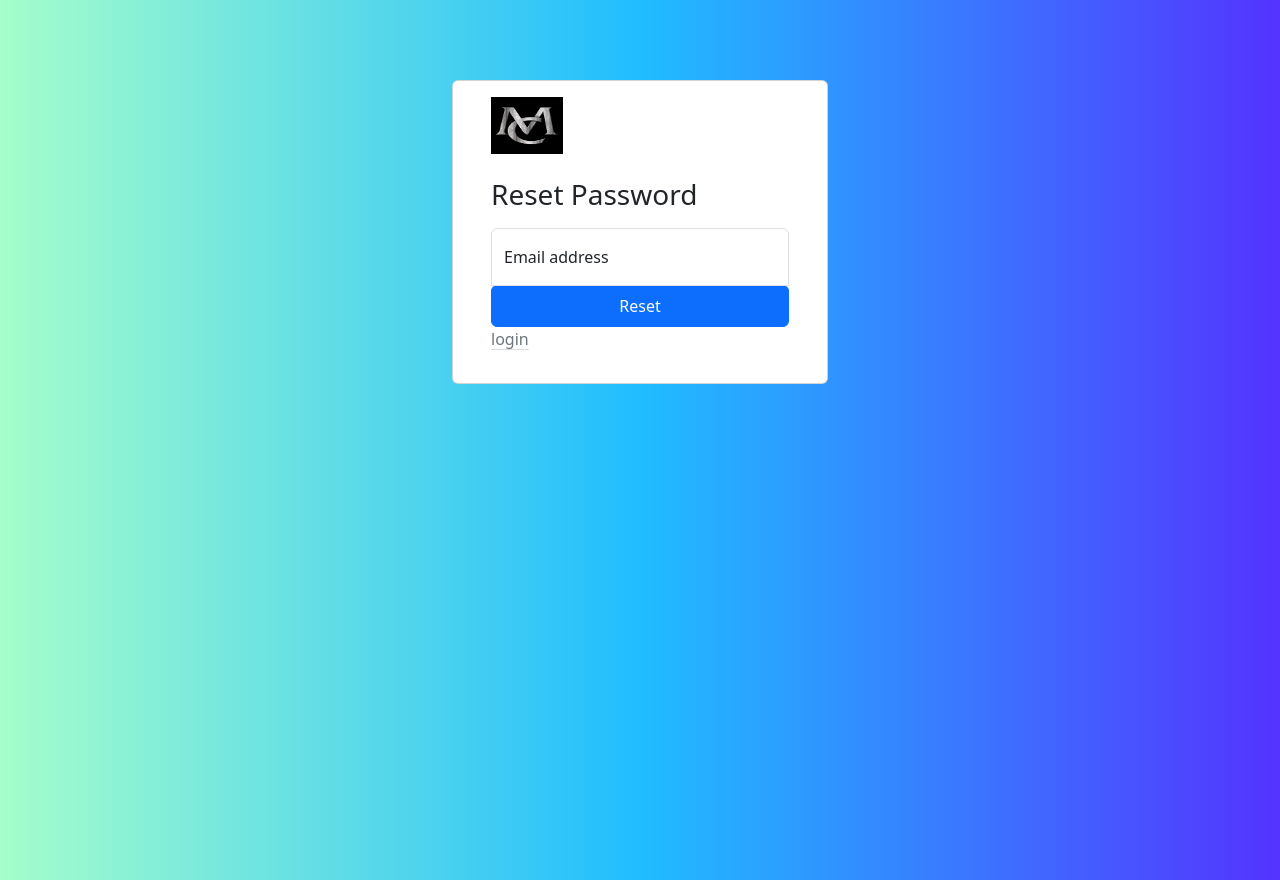
After one commit to kmark-n/mark_careers_website_v4, a Flask app: page /pwd_reset_req in a window 1280 px wide. The commit adds this page. Run offline with Flask 3, Linux system fonts and the light colour scheme.

Commit message:
update on user authentication and authorization

```diff
--- a/app.py
+++ b/app.py
@@ -1,10 +1,15 @@
 from flask import Flask, render_template, jsonify, request, redirect, session, url_for, flash
-from database import db_login_validation, load_jobs_from_db, load_job_from_db, add_application_to_db, add_user_details_to_db, db_login_validation, status_validation, status_results
+from database import load_jobs_from_db, load_job_from_db, add_application_to_db, status_validation, status_results
 import os
 import pymysql
-from models import db, Users, Jobs, Applications
+from models import db, Users, Jobs, Applications, bcrypt
 from admin_setup import admin
-from sqlalchemy.exc import IntegrityError
+from middleware import auth, guest
+from itsdangerous.serializer import Serializer
+from flask_mail import Message, Mail
+from flask_login import LoginManager, login_user
+
+login_manager=LoginManager()
 
 def create_app():
   app = Flask(__name__)
@@ -18,19 +23,31 @@ def create_app():
     }
   }
 
+  app.config['MAIL_SERVER'] = 'smtp.gmail.com'
+  app.config['MAIL_PORT'] = 465
+  app.config['MAIL_USE_SSL'] = True
+  app.config['MAIL_USERNAME'] = 'markcareerswebsite@gmail.com'
+  app.config['MAIL_PASSWORD'] = 'beoc lmja mqpf qezv'
+
+
+  mail=Mail(app)
+
   db.init_app(app)
 
   with app.app_context():
     db.create_all()
 
   admin.init_app(app)
+  login_manager.init_app(app)
 
 
   @app.route('/')
+  @guest
   def login():
     return render_template('login.html')
 
   @app.route('/register_form')
+  @guest
   def register_form():
     return render_template('register_form.html')
 
@@ -54,23 +71,89 @@ def create_app():
 
   @app.route("/login_validation", methods=['POST'])
   def login_validation():
-    name=request.form.get('name')
-    email=request.form.get('email')
-    password=request.form.get('password')
-    row = db_login_validation(name, email, password)
-    if row is not None:
-      session['user_id']=row['user_id']
-      return redirect('home')
-    else:
-      error_message="wrong user name, password or email"
-      return render_template('login.html', error=error_message)
+    if request.method == 'POST':
+      name=request.form['name']
+      email=request.form['email']
+      password=request.form['password']
+      user=Users.query.filter_by(name=name, email=email).first()
+      if user and user.check_password(password):
+        login_user(user)
+        session['user_id']=user.user_id
+        return redirect('/home')
+      else:
+        error_message="Invalid user"
+        return render_template('login.html', error=error_message)
+  @login_manager.user_loader
+  def load_user(user_id):
+    return Users.query.get(int(user_id))
 
 
 
+  @app.route('/pwd_reset_req', methods=['GET', 'POST'])
+  def pwd_reset_request():
+    if request.method == 'POST':
+      email=request.form['email']
+      user=Users.query.filter_by(email=email).first()
+      if user:
+        send_mail(user)
+        flash('Your password reset request has been received. Check your mail.', 'success')
+      else:
+        flash('Unrecognized email.', 'error')
+    return render_template('pwd_reset_request.html')
+
+  def send_mail(user):
+    token=gen_token(user.user_id, user.email)
+    msg=Message('Password reset request', recipients=[user.email], sender='noreply@kmark.com')
+    msg.body=f"If you sent a password reset request, please follow the link:{url_for('pwd_reset', token=token,  _external=True)} If you didn\'t send a password reset request please ignore this message."
+    mail.send(msg)
+
+
+  def gen_token(user_id, email):
+    serial=Serializer(app.config['SECRET_KEY'])
+    return serial.dumps({'user_id':user_id, 'email':email})
+
+  @staticmethod
+  def verify_token(token):
+    serial=Serializer(app.config['SECRET_KEY'])
+    try:
+      data=serial.loads(token)
+      user_id=data['user_id']
+      email=data['email']
+    except:
+      return None
+    return Users.query.filter_by(user_id=user_id, email=email).first()
+
+  @app.route('/reset_password/<token>', methods=['POST', 'GET'])
+  def pwd_reset(token):
+    user=verify_token(token)
+    if user is None:
+      flash('The token is invalid')
+      return redirect(url_for('pwd_reset_request'))
+    if user:
+        if request.method == 'POST':
+          new_password=request.form['new_password']
+          confirm_password=request.form['confirm_password']
+          if new_password != confirm_password:
+            flash('The passwords do not match. Please try again', 'error')
+          else:
+            hashed_password=bcrypt.hashpw(new_password.encode('utf-8'), bcrypt.gensalt()).decode('utf-8')
+            user.password=hashed_password
+            db.session.commit()
+            flash('Password changed successfully.', 'success')
+    return render_template('change_password.html', token=token)
+
+  @app.route('/logout')
+  @auth
+  def logout():
+    session.pop('user_id', None)
+    return redirect('/')
+
   @app.route("/home")
+  @auth
   def mark_careers():
-    jobs_list = load_jobs_from_db()
-    return render_template('home.html', jobs = jobs_list)
+      user=Users.query.get(session['user_id'])
+      jobs_list = load_jobs_from_db()
+      return render_template('home.html', jobs = jobs_list, user=user)
 
   @app.route("/api/jobs")
   def list_jobs():
--- a/static/css/style.css
+++ b/static/css/style.css
@@ -12,3 +12,29 @@
   text-align:center;
   color:red;
 }
+
+html,
+body {
+  height: 100%;
+}
+
+.form-signin {
+  max-width: 330px;
+  padding: 1rem;
+}
+
+.form-signin .form-floating:focus-within {
+  z-index: 2;
+}
+
+.form-signin input[type="email"] {
+  margin-bottom: -1px;
+  border-bottom-right-radius: 0;
+  border-bottom-left-radius: 0;
+}
+
+.form-signin input[type="password"] {
+  margin-bottom: 10px;
+  border-top-left-radius: 0;
+  border-top-right-radius: 0;
+}
--- a/templates/login_contents.html
+++ b/templates/login_contents.html
@@ -37,6 +37,7 @@
               <p class="center-align-red">{{error}}</p>
               {% endif %}
               <p class="mt-3 mb-2 text-body-secondary">Don't have an account yet?<a href="/register_form">Create one</a></p>
+              <p><a class="link-opacity-75" href="/pwd_reset_req">Forgot password?</a></p>
               <p class="mt-3 mb-3 text-body-secondary">&copy; 2023–2024</p>
             </form>
           </main>
--- /dev/null
+++ b/templates/pwd_reset_request.html
@@ -0,0 +1,45 @@
+<!DOCTYPE html>
+<html lang="en">
+<head>
+    <meta charset="UTF-8">
+    <meta name="viewport" content="width=device-width, initial-scale=1.0">
+    <title>Mark careers</title>
+    {% include 'bootstrap.html' %}
+    <link rel="stylesheet" type="text/css" href="{{url_for('static', filename='css/style.css')}}">
+    <style>
+      .container {
+        width: 400px;
+        height: 150px;
+      }
+    </style>
+</head>
+<body class="bg-nav">
+  <div class="container">
+    <div class="card mt-80">
+      <main class="form-signin w-100 m-auto">
+        <form action="{{url_for('pwd_reset_request')}}" method="post">
+          <img class="mb-4" src="https://markcareerswebsitev3.markndungu.repl.co/static/mark_careers.jpeg" alt="" width="72" height="57">
+          <h1 class="h3 mb-3 fw-normal">Reset Password</h1>
+
+          <div class="form-floating">
+            <input type="email" class="form-control" name="email" id="floatingInput" placeholder="name@example.com" required >
+            <label for="floatingInput">Email address</label>
+          </div>
+
+          <button class="btn btn-primary w-100 py-2" type="submit">Reset</button>
+          {% with messages=get_flashed_messages(with_categories=true) %}
+            {% if messages %}
+              {% for category, message in messages %}
+              <div class="alert {% if category=='success' %}alert-success{% elif category=='error' %}alert-danger{% endif %}">
+                {{message}}
+              </div>
+              {% endfor %}
+            {% endif %}
+          {% endwith %}
+          <p><a href="/" class="link-secondary link-offset-2 link-underline-opacity-25 link-underline-opacity-100-hover">login</a></p>
+        </form>
+      </main>
+    </div>
+  </div>
+</body>
+</html>
```
Also changed, not shown: admin_setup.py (+18 -3 lines), database.py (+0 -16 lines), middleware.py (added, +18 -0 lines), models.py (+15 -2 lines), templates/application_form.html (+6 -6 lines), templates/change_password.html (added, +49 -0 lines), templates/nav.html (+4 -4 lines).
